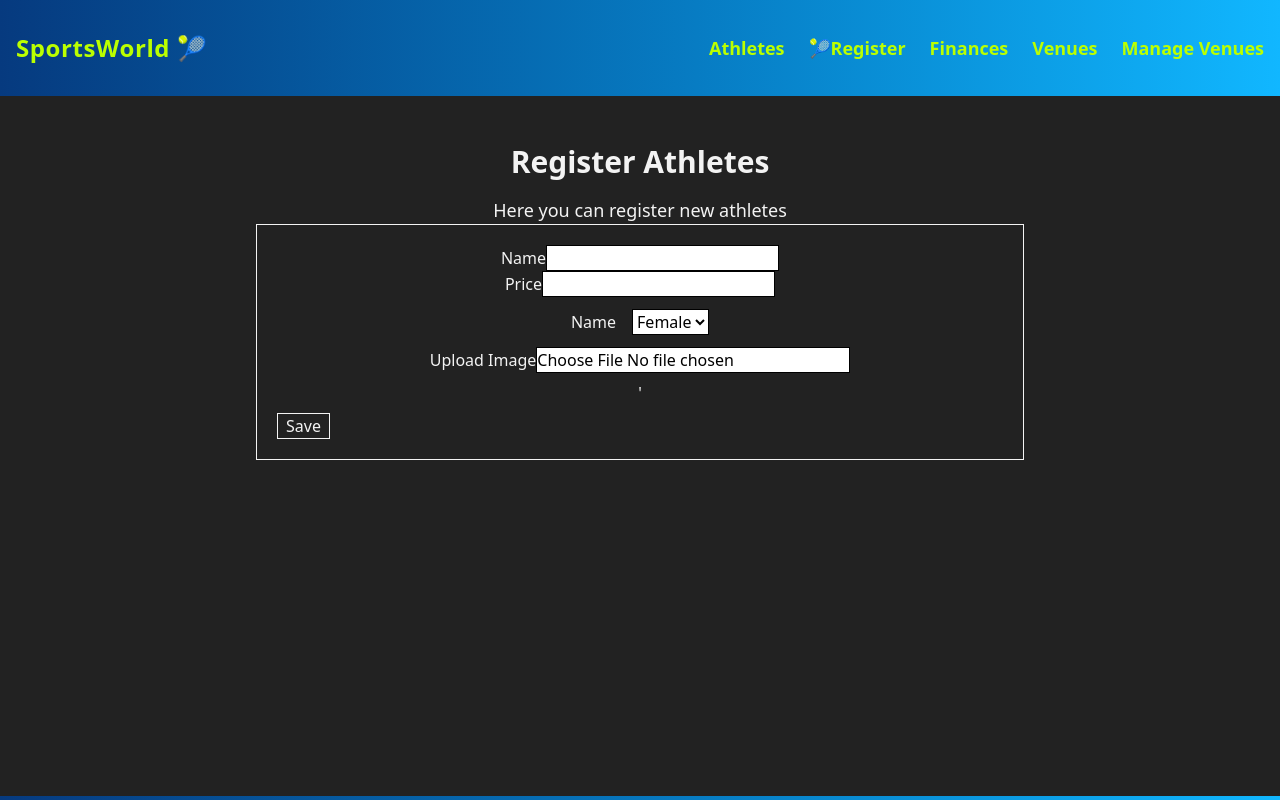
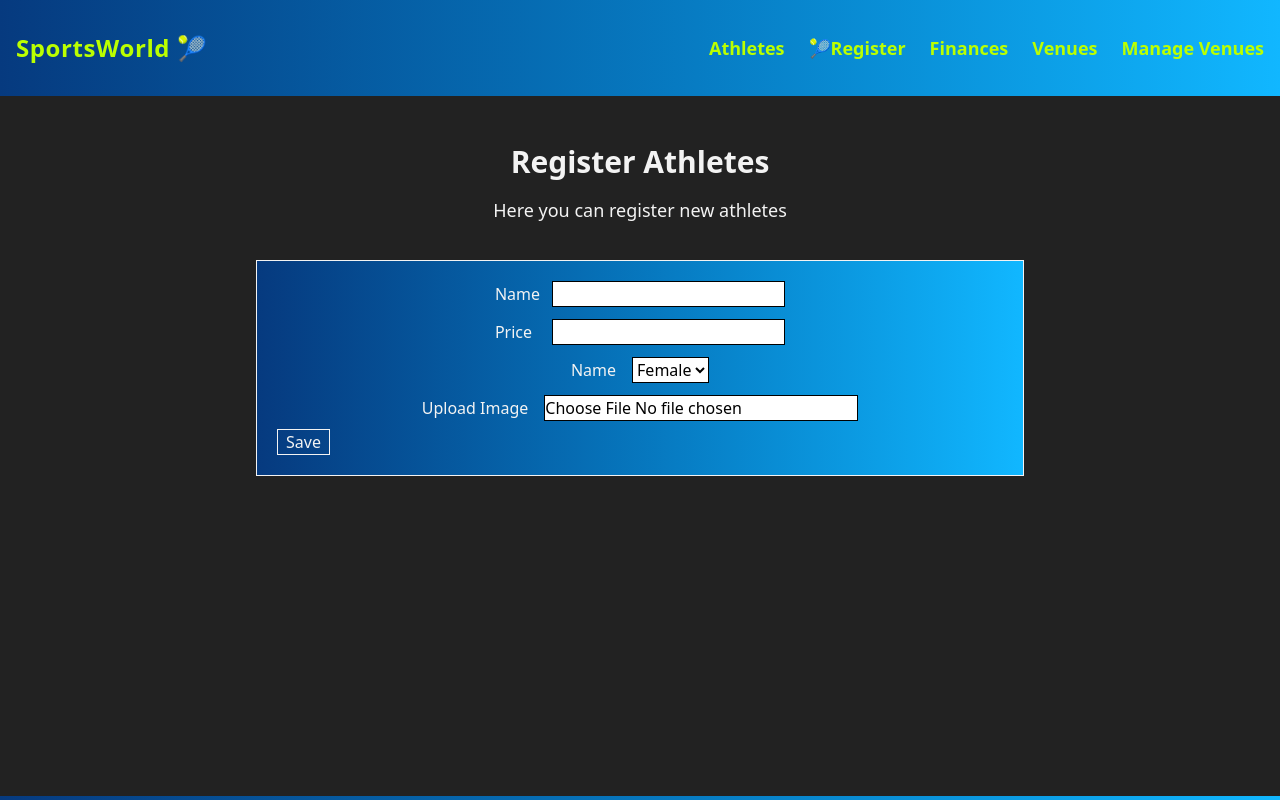
Before and after one commit to Hannahhoilo/DS3103-Webutvikling, a React app in the folder Frontend/: page /Register in a window 1280 px wide. Shown: the top 800 px of the page. Built offline with nearby package versions, Linux system fonts and the light colour scheme; no server answers; the HTML template or start-up script is replaced by a standard one.

Commit message:
uploadimage

```diff
--- a/Frontend/src/components/Athletes/AthleteAdd.tsx
+++ b/Frontend/src/components/Athletes/AthleteAdd.tsx
@@ -5,9 +5,7 @@ import type { IAthletesContext } from "../../interfaces/IAthletesContext";
 import AthleteService from "../../services/AthleteService";
 
 const AthleteAdd = () => {
-  const { saveAthlete, statusMessage } = useContext(
-    AthletesContext
-  ) as IAthletesContext;
+  const { saveAthlete } = useContext(AthletesContext) as IAthletesContext;
 
   const nameInput = useRef<HTMLInputElement | null>(null);
   const priceInput = useRef<HTMLInputElement | null>(null);
@@ -47,13 +45,20 @@ const AthleteAdd = () => {
     }
 
     const priceToNumber = Number(priceText);
+    console.log("priceText =", priceText);
     if (isNaN(priceToNumber)) {
-      setAddMessage("Price must be a number");
+      setAddMessage(`Price must be a number (priceText=${priceText}`);
       return;
     }
 
     if (uploadImage == null) {
-      setAddMessage("You nned to upload an image");
+      setAddMessage("You need to upload an image");
+      return;
+    }
+
+    const imageResponse = await AthleteService.uploadImage(uploadImage);
+    if (imageResponse.success === false) {
+      setAddMessage("Uploading image failed");
       return;
     }
 
@@ -88,12 +93,12 @@ const AthleteAdd = () => {
   }
 
   return (
-    <section className="border p-5">
+    <section className="border p-5 bg-gradient-to-r from-[#063A7F] to-[#11B7FF]">
       {/* NAVN */}
-      <div>
+      <div className="mb-3">
         <label>Name</label>
         <input
-          className="border bg-white text-black"
+          className="border bg-white text-black ml-3"
           ref={nameInput}
           type="text"
         />
@@ -102,7 +107,7 @@ const AthleteAdd = () => {
       <div>
         <label>Price</label>
         <input
-          className="border bg-white text-black"
+          className="border bg-white text-black ml-5"
           ref={priceInput}
           type="number"
         />
@@ -119,13 +124,12 @@ const AthleteAdd = () => {
       <div className="mb-2">
         <label>Upload Image</label>
         <input
-          className="border bg-white text-black"
-          ref={priceInput}
+          className="border bg-white text-black ml-4"
           type="file"
           onChange={handleImageChangeAdd}
         />
       </div>
-      {/* Knapp */}'
+      {/* Knapp */}
       <div className="mt-2 flex gap-2">
         <button onClick={saveNewAthlete} className="border px-2">
           Save
--- a/Frontend/src/components/Athletes/AthleteEdit.tsx
+++ b/Frontend/src/components/Athletes/AthleteEdit.tsx
@@ -103,11 +103,11 @@ const AthleteEdit = ({ athlete, onClose }: AthleteEditInput) => {
   return (
     <section className="mt-3 p-3 border rounded bg-gradient-to-r from-[#063A7F] to-[#11B7FF]  text-white">
       <h3>Edit Athlete</h3>
-      <div>
+      <div className="mb-3 mt-3">
         {/* NAVN */}
         <label>Name</label>
         <input
-          className="border bg-white text-black"
+          className="border bg-white text-black ml-3"
           ref={nameInput}
           type="text"
         />
@@ -118,7 +118,7 @@ const AthleteEdit = ({ athlete, onClose }: AthleteEditInput) => {
       <div>
         <label>Price</label>
         <input
-          className="border bg-white text-black"
+          className="border bg-white text-black ml-5"
           ref={priceInput}
           type="number"
         />
@@ -136,7 +136,7 @@ const AthleteEdit = ({ athlete, onClose }: AthleteEditInput) => {
 
       {/* Bilde */}
 
-      <div className="mb-2">
+      <div className="mb-4">
         <label>Upload new image</label>
         <input
           className="border bg-white text-black"
--- a/Frontend/src/pages/RegisterAthletesPage.tsx
+++ b/Frontend/src/pages/RegisterAthletesPage.tsx
@@ -4,7 +4,7 @@ const RegistrerAthletesPage = () => {
   return (
     <section className="max-w-3xl mx-auto mt-12 text-center">
       <h1 className="text-3xl font-bold mb-4">Register Athletes</h1>
-      <p className="text-lg">Here you can register new athletes</p>
+      <p className="text-lg mb-9">Here you can register new athletes</p>
       <AthleteAdd />
     </section>
   );
```
Also changed, not shown: 1 other file (tests, documents, lock files or other folders).
